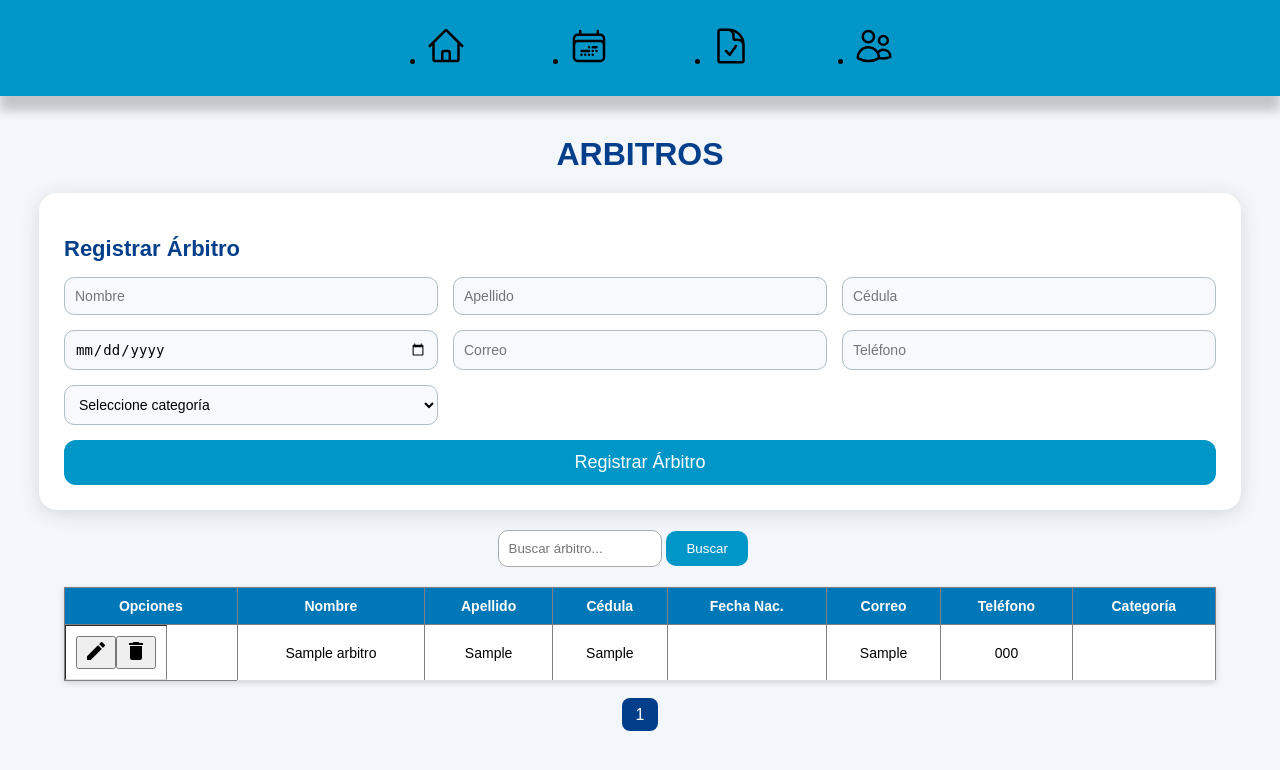
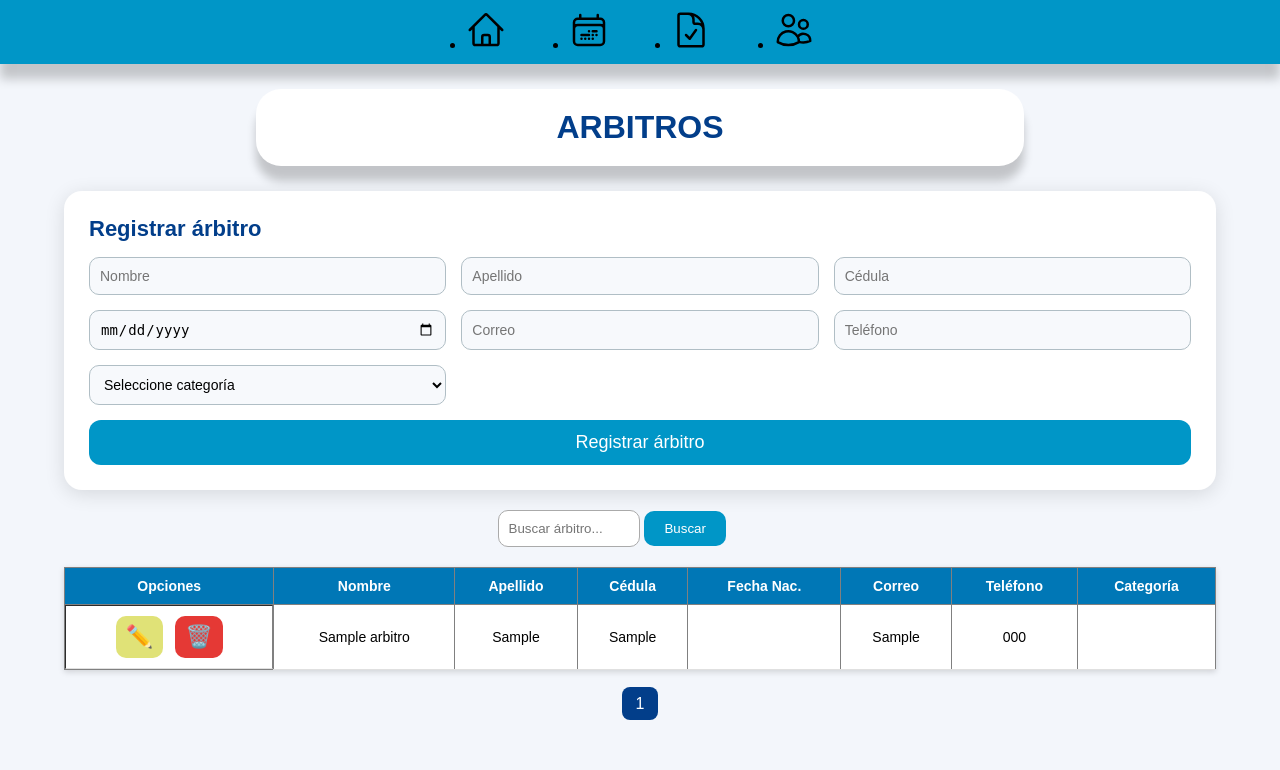
Before and after one commit to KikeGallardo/AAA-Web, a PHP site: page /arbitros.php in a window 1280 px wide. Shown: the top 770 px of the page. Run offline with PHP 8.4, Linux system fonts and the light colour scheme; tables that the repository leaves empty or names only in its code hold one stand-in row (values such as "Sample post"); data that the repository does not hold is empty.

Commit message:
Mejora arbitros

```diff
--- a/arbitros.php
+++ b/arbitros.php
@@ -17,10 +17,14 @@ if (isset($_POST['registrar'])) {
     $telefono = $_POST['telefono'];
     $categoria = $_POST['categoriaArbitro'];
 
-    $conexion->query("
+    if ($conexion->query("
         INSERT INTO arbitro (nombre, apellido, cedula, fechaNacimiento, correo, telefono, categoriaArbitro)
         VALUES ('$nombre','$apellido','$cedula','$fechaNac','$correo','$telefono','$categoria')
-    ");
+    ")) {
+        echo "<script>alert('Árbitro registrado correctamente.');</script>";
+    } else {
+        echo "<script>alert('Error al registrar árbitro: ".$conexion->error."');</script>";
+    }
 }
 
 // ----------------------
@@ -28,9 +32,13 @@ if (isset($_POST['registrar'])) {
 // ----------------------
 if (isset($_POST['eliminar'])) {
     $id = $_POST['id'];
-    $conexion->query("DELETE FROM arbitro WHERE idArbitro = $id");
+
+    if ($conexion->query("DELETE FROM arbitro WHERE idArbitro = $id")) {
+        echo "<script>alert('Árbitro eliminado correctamente');</script>";
+    } else {
+        echo "<script>alert('Error al eliminar: ".$conexion->error."');</script>";
     }
-
+}
 // ----------------------
 // 4. EDITAR ÁRBITRO
 // ----------------------
@@ -44,14 +52,19 @@ if (isset($_POST['editar'])) {
     $telefono = $_POST['telefono'];
     $categoria = $_POST['categoriaArbitro'];
 
-    $conexion->query("
+    if ($conexion->query("
         UPDATE arbitro
         SET nombre='$nombre', apellido='$apellido', cedula='$cedula',
             fechaNacimiento='$fechaNac', correo='$correo',
             telefono='$telefono', categoriaArbitro='$categoria'
         WHERE idArbitro=$id
-    ");
+    ")) {
+        echo "<script>alert('Datos actualizados correctamente');</script>";
+    } else {
+        echo "<script>alert('Error al actualizar: ".$conexion->error."');</script>";
     }
+}
+
 
 // ------------------------------------
 // PAGINACIÓN
@@ -136,7 +149,7 @@ function editarArbitro(id, nombre, apellido, cedula, fechaNacimiento, correo, te
 </div>
 <!-- FORMULARIO REGISTRO -->
 <div class="form-container">
-    <h2>Registrar Árbitro</h2>
+    <h2>Registrar árbitro</h2>
     <form method="POST" class="form-arbitro">
         <input type="text" name="nombre" placeholder="Nombre" required>
         <input type="text" name="apellido" placeholder="Apellido" required>
@@ -164,7 +177,7 @@ function editarArbitro(id, nombre, apellido, cedula, fechaNacimiento, correo, te
         </select>
 
         <button type="submit" name="registrar" class="btn-registrar">
-            Registrar Árbitro
+            Registrar árbitro
         </button>
     </form>
 </div>
@@ -196,8 +209,8 @@ function editarArbitro(id, nombre, apellido, cedula, fechaNacimiento, correo, te
 <?php while ($row = $arbitros->fetch_assoc()) { ?>
 <tr>
     <td class="botonesfile">
-
-        <button onclick="editarArbitro(
+    <button
+        onclick="editarArbitro(
             <?= $row['idArbitro'] ?>,
             '<?= $row['nombre'] ?>',
             '<?= $row['apellido'] ?>',
@@ -206,18 +219,20 @@ function editarArbitro(id, nombre, apellido, cedula, fechaNacimiento, correo, te
             '<?= $row['correo'] ?>',
             '<?= $row['telefono'] ?>',
             '<?= $row['categoriaArbitro'] ?>'
-        )" class="btn-editar">
-            <i class="material-icons">edit</i>
+        )"
+        class="btn-editar"
+    >
+        <span class="material-icons-outlined">✏️</span>
     </button>
 
     <form method="POST" class="form-eliminar">
         <input type="hidden" name="id" value="<?= $row['idArbitro'] ?>">
         <button class="btn-eliminar" type="submit" name="eliminar">
-                <i class="material-icons">delete</i>
+            <span class="material-icons-outlined">🗑️</span>
         </button>
     </form>
+</td>
 
-    </td>
     <td><?= $row['nombre'] ?></td>
     <td><?= $row['apellido'] ?></td>
     <td><?= $row['cedula'] ?></td>
@@ -293,6 +308,55 @@ for ($i = $start; $i <= $end; $i++): ?>
         </button>
     </div>
 </div>
+<script>
+// VALIDAR FORMULARIO DE REGISTRO
+document.querySelector(".form-arbitro").addEventListener("submit", function(e) {
+    let nombre = document.querySelector("input[name='nombre']").value.trim();
+    let apellido = document.querySelector("input[name='apellido']").value.trim();
+    let cedula = document.querySelector("input[name='cedula']").value.trim();
+    let telefono = document.querySelector("input[name='telefono']").value.trim();
+    let categoria = document.querySelector("select[name='categoriaArbitro']").value;
+
+    if (nombre.length < 2) {
+        alert("El nombre debe tener mínimo 2 caracteres.");
+        e.preventDefault();
+        return;
+    }
+
+    if (apellido.length < 2) {
+        alert("El apellido debe tener mínimo 2 caracteres.");
+        e.preventDefault();
+        return;
+    }
+
+    if (!/^[0-9A-Za-z\-]+$/.test(cedula)) {
+        alert("La cédula contiene caracteres inválidos.");
+        e.preventDefault();
+        return;
+    }
+
+    if (!/^[0-9]{6,9}$/.test(telefono)) {
+        alert("El teléfono debe contener solo números (6 a 9 dígitos).");
+        e.preventDefault();
+        return;
+    }
+
+    if (categoria === "") {
+        alert("Debe seleccionar una categoría.");
+        e.preventDefault();
+        return;
+    }
+});
+</script>
+<script>
+document.querySelectorAll(".form-eliminar").forEach(form => {
+    form.addEventListener("submit", function(e){
+        if (!confirm("¿Seguro que desea eliminar este árbitro?")) {
+            e.preventDefault();
+        }
+    });
+});
+</script>
 
 </body>
 </html>
--- a/assets/css/arbitros.css
+++ b/assets/css/arbitros.css
@@ -1,73 +1,68 @@
-
-.header {
+/* =========================================
+   RESET GENERAL
+========================================= */
+* {
     margin: 0;
     padding: 0;
     box-sizing: border-box;
-    align-items: center;
-    justify-content: center;
-    position: relative;
-    justify-content: space-around;
-    text-transform: uppercase;
 }
 
+/* =========================================
+   BODY
+========================================= */
+body {
+    background: #f3f6fb;
+    font-family: "Arial", sans-serif;
+}
+
+/* =========================================
+   NAVBAR SUPERIOR
+========================================= */
 .nav_bar_upper {
     display: flex;
     gap: 5%;
-    box-sizing: border-box;
     align-items: center;
     justify-content: center;
-    position: relative;
     text-align: center;
     background: #0096C7;
     color: #000;
     padding: 10px 15px;
-    margin-bottom: 0%;
-    box-shadow: 0 15px 10px rgba(0,0,0,0.2);
+    box-shadow: 0 15px 10px rgba(0, 0, 0, 0.2);
 }
 
 .nav_links svg {
     width: 2.5rem;
     height: 2.5rem;
     color: #000;
-    transition: color 2s ease;
-    transition: transform 0.5s ease;
+    transition: transform .4s ease, color .4s ease;
 }
 
 .nav_links svg:hover {
     color: #fff;
     transform: scale(1.5);
-    transition: color 1s ease;
-    transition: transform 0.5s ease;
 }
 
-.nav_links li:before {
-    content: '';
-    position: absolute;
-    width: 0;
-    height: 2px;
-    bottom: 0;
-    left: 0;
-    background-color: #000;
-    visibility: hidden;
-    transition: all 0.3s ease-in-out;
-}
-/* ======== GENERAL ======== */
-body {
-    background: #f3f6fb;
-    font-family: "Arial", sans-serif;
-    margin: 0;
-    padding: 0;
+/* =========================================
+   SUBTÍTULO / TÍTULO
+========================================= */
+.subtitulo {
+    text-align: center;
+    background: #fff;
+    padding: 20px;
+    border-radius: 25px;
+    width: 60%;
+    margin: 25px auto;
+    box-shadow: 0 15px 10px rgba(0,0,0,0.2);
 }
 
-/* ======== TÍTULO ======== */
 .subtitulo h1 {
-    text-align: center;
-    margin: 40px 0 20px;
     font-size: 32px;
     color: #023e8a;
 }
 
-/* ======== CONTENEDOR DEL FORMULARIO ======== */
+/* =========================================
+   FORMULARIO CONTENEDOR
+========================================= */
 .form-container {
     width: 90%;
     margin: auto;
@@ -83,13 +78,14 @@ body {
     margin-bottom: 15px;
 }
 
-/* ======== FORMULARIO GRID ======== */
+/* FORMULARIO GRID */
 .form-arbitro {
     display: grid;
     grid-template-columns: repeat(3, 1fr);
     gap: 15px;
 }
 
+/* Inputs */
 .form-arbitro input,
 .form-arbitro select {
     padding: 10px;
@@ -106,7 +102,7 @@ body {
     background: #fff;
 }
 
-/* ======== BOTÓN PRINCIPAL ======== */
+/* Botón principal */
 .form-arbitro button {
     grid-column: span 3;
     padding: 12px;
@@ -122,9 +118,11 @@ body {
     background: #0077b6;
 }
 
-/* ======== BÚSQUEDA ======== */
+/* =========================================
+   BUSCADOR
+========================================= */
 .buscar-container {
-    width: 100%;
+    width: 90%;
     margin: 20px auto;
     display: flex;
     justify-content: center;
@@ -147,7 +145,9 @@ body {
     cursor: pointer;
 }
 
-/* ======== TABLA ======== */
+/* =========================================
+   TABLA
+========================================= */
 .cuerpoTabla {
     width: 90%;
     margin: 20px auto;
@@ -176,29 +176,32 @@ body {
     background: #f1f9ff;
 }
 
-/* ======== BOTONES DE ACCIÓN ======== */
+/* =========================================
+   BOTONES DE ACCIÓN
+========================================= */
 .verbtn, .verelbtn {
     border: none;
     padding: 7px;
     border-radius: 8px;
     cursor: pointer;
+    color: white;
 }
 
 .verbtn {
     background: #00b4d8;
-    color: white;
 }
 
 .verelbtn {
     background: #d62828;
-    color: white;
 }
 
 .verbtn i, .verelbtn i {
     font-size: 18px;
 }
 
-/* ======== PAGINACIÓN ======== */
+/* =========================================
+   PAGINACIÓN
+========================================= */
 .paginacion {
     width: 90%;
     margin: 25px auto;
@@ -218,7 +221,9 @@ body {
     background: #023e8a;
 }
 
-/* ======== MODAL ======== */
+/* =========================================
+   MODAL EDITAR
+========================================= */
 #modalEditar {
     display: none;
     position: fixed;
@@ -266,6 +271,59 @@ body {
     background: #d62828;
 }
 
+/* =========================================
+   BOTONES FILE
+========================================= */
 .botonesfile {
-    display: inline-flex;
+    display: flex;
+    justify-content: center;
+    gap: 12px;
+    align-items: center;
 }
+
+/* ====== Botón editar ====== */
+.btn-editar {
+    background: #e0e277; /* verde vivo */
+    border: none;
+    padding: 8px 10px;
+    border-radius: 10px;
+    cursor: pointer;
+    display: flex;
+    justify-content: center;
+    align-items: center;
+    transition: 0.2s ease;
+}
+
+.btn-editar:hover {
+    background: #a09999;
+}
+
+/* ====== Botón eliminar ====== */
+.btn-eliminar {
+    background: #E53935; /* rojo brillante */
+    border: none;
+    padding: 8px 10px;
+    border-radius: 10px;
+    cursor: pointer;
+    display: flex;
+    justify-content: center;
+    align-items: center;
+    transition: 0.2s ease;
+}
+
+.btn-eliminar:hover {
+    background: #fa7d17;
+}
+
+/* ====== Íconos ====== */
+.btn-editar .material-icons-outlined,
+.btn-eliminar .material-icons-outlined {
+    font-size: 22px;
+    color: white;
+}
+
+/* Form eliminar inline */
+.form-eliminar {
+    margin: 0;
+    padding: 0;
+}
```
Lines whose indentation alone changed are shown as unchanged.
